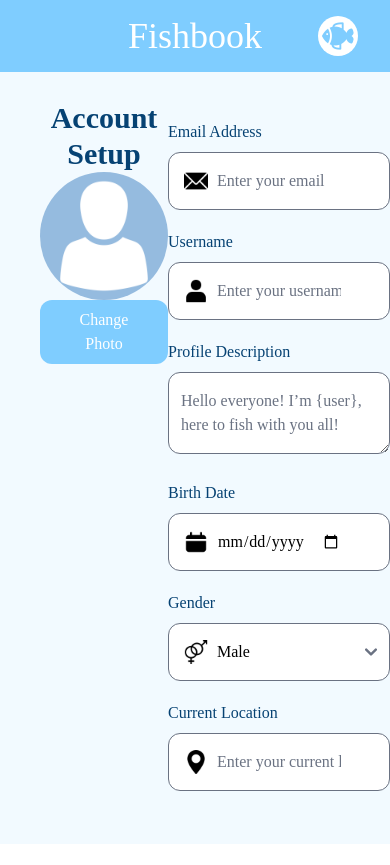
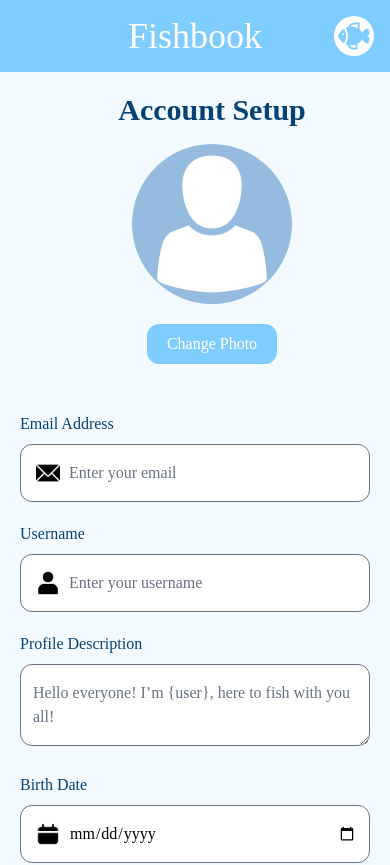
Before and after one commit to Galaxyrama/Fishbook, a React (Vite) app in the folder frontend/: page /setup in a window 390 px wide. Shown: the top 865 px of the page. Before the commit the page ends 844 px from the top, so only its background shows below. Built offline with nearby package versions, Linux system fonts and the light colour scheme; a web font is replaced by a local one.

Commit message:
Completed the design of the Account setup page

```diff
--- a/frontend/src/components/Navbar.jsx
+++ b/frontend/src/components/Navbar.jsx
@@ -40,9 +40,9 @@ const Navbar = () => {
         <img
           src='/images/logout.png'
           onClick={handleLogout}
-          className='bg-white w-10 h-10 ml-auto mr-8 rounded-3xl p-1
+          className='bg-white w-10 h-10 ml-auto sm:mr-8 rounded-3xl p-1
                       cursor-pointer pointer-events-auto
-                      hover:bg-gray-100'
+                      hover:bg-gray-100 mr-4'
           data-tooltip-target='tooltip-logout'/>
 
           {/* Tooltip */}
--- a/frontend/src/pages/AccountSetupPage.jsx
+++ b/frontend/src/pages/AccountSetupPage.jsx
@@ -16,20 +16,23 @@ const AccountSetupPage = () => {
   return (
     <div className='bg-background font-montagu min-h-screen'>
       <Navbar />
-      <div className='flex'>
-        <div className='mt-5 ml-10 sm:justify-center items-center'>
+      <div className='block sm:flex'>
+        <div className='mt-5 ml-5 w-sm'>
           <h1 className='text-center text-3xl text-dark-blue font-semibold'>Account Setup</h1>
-          <div className='w-32 flex-shrink-0'>
-            <img src="/images/avatar-placeholder.png" className='h-32 w-32 rounded-full justify-center' />
+          <div className='flex flex-col items-center mt-4'>
+            <div className='w-40 flex-shrink-0'>
+              <img src="/images/avatar-placeholder.png" className='h-40 w-40 rounded-full justify-center' />
+            </div>
+            <button type='submit'
+                    className='inline-block text-white py-2 px-5
+                            bg-btn rounded-xl cursor-pointer mt-5'
+                    >Change Photo</button>
           </div>
-          <button type='submit'
-                  className='inline-block text-white py-2 px-5
-                           bg-btn rounded-xl cursor-pointer'
-                  >Change Photo</button>
         </div>
-        <div className='mt-10 w-full mr-10'>
+        <div className='mt-12 px-5 w-full'>
           <form onSubmit={handleForm}>
             <div className='container'>
+              {/* Email */}
               <label htmlFor="email" className='inline-block mb-2 text-medium-blue'>Email Address</label>
               <div className='relative'>
                 <img src="images/email.png" className='absolute left-4 top-1/2 transform -translate-y-3 w-6 h-6'/>
@@ -39,6 +42,7 @@ const AccountSetupPage = () => {
                 value={email}/>
               </div>
 
+              {/* Username */}
               <label htmlFor="username" className='inline-block mb-2 mt-5 text-medium-blue'>Username</label>
               <div className='relative'>
                 <img src="images/user.png" className='absolute left-4 top-1/2 transform -translate-y-3 w-6 h-6'/>
@@ -48,6 +52,7 @@ const AccountSetupPage = () => {
                 value={username}/>
               </div>
 
+              {/* Description */}
               <label htmlFor="description" className='inline-block mb-2 mt-5 text-medium-blue'>Profile Description</label>
               <div className='relative'>
                 <textarea type="email" placeholder='Hello everyone! I’m {user}, here to fish with you all!' name='description' id='description'
@@ -56,15 +61,17 @@ const AccountSetupPage = () => {
                 value={description}/>
               </div>
 
+              {/* Birthdate */}
               <label htmlFor="birthDate" className='inline-block mb-2 mt-5 text-medium-blue'>Birth Date</label>
               <div className='relative'>
                 <img src="images/calendar.png" className='absolute left-4 top-1/2 transform -translate-y-3 w-6 h-6'/>
                 <input type="date" placeholder='Enter your username' name='birthDate' id='birthDate'
-                className='rounded-xl border-1 px-12 py-4 w-full' required
+                className='rounded-xl border-1 pl-12 py-4 w-full' required
                 onChange={(e) => setBirthDate(e.target.value)}
                 value={birthDate}/>
               </div>
 
+              {/* Gender */}
               <label htmlFor="gender" className='inline-block mb-2 mt-5 text-medium-blue'>Gender</label>
               <div className='relative'>
                 <img src="images/gender.png" className='absolute left-4 top-1/2 transform -translate-y-3 w-6 h-6'/>
@@ -78,6 +85,7 @@ const AccountSetupPage = () => {
                 </select>
               </div>
 
+              {/* Current location */}
               <label htmlFor="location" className='inline-block mb-2 mt-5 text-medium-blue'>Current Location</label>
               <div className='relative'>
                 <img src="images/location.png" className='absolute left-4 top-1/2 transform -translate-y-3 w-6 h-6'/>
@@ -86,6 +94,10 @@ const AccountSetupPage = () => {
                 onChange={(e) => setCurrentLocation(e.target.value)}
                 value={currentLocation}/>
               </div>
+
+              <button type='submit'
+                      className='bg-btn text-white w-full cursor-pointer
+                                  mt-5 py-3 rounded-xl text-xl mb-7'>Confirm</button>
             </div>
           </form>
         </div>
```
Also changed, not shown: frontend/public/images/location.png.
